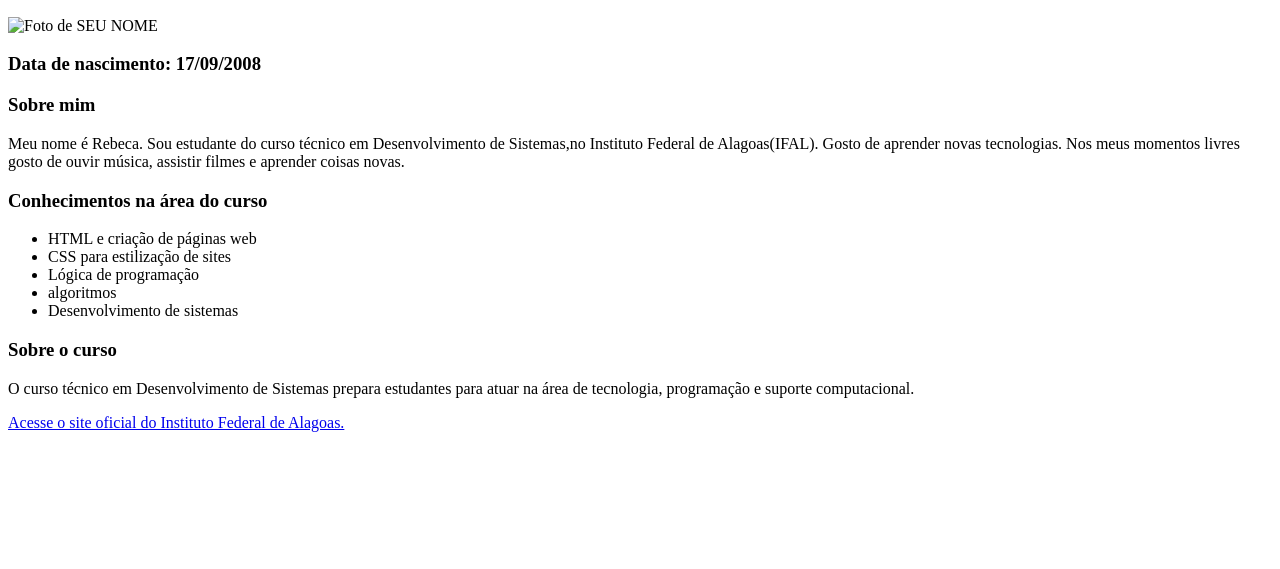
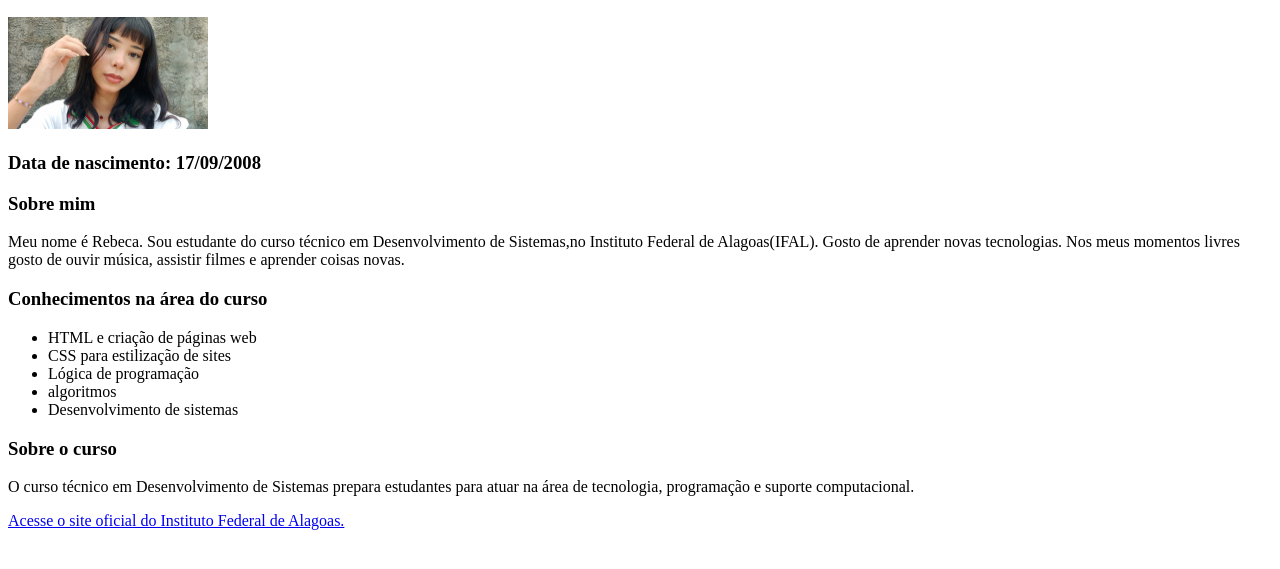
Before and after one commit to rns20-alt/Rebeca-Nascimento.io, a plain HTML site: page index.html in a window 1280 px wide. Shown: the part 157-726 px from the top of the page. Drawn offline with Linux system fonts and the light colour scheme.

Commit message:
Update index.html

```diff
--- a/index.html
+++ b/index.html
@@ -14,7 +14,7 @@
 
         <h2>cursando: Desenvolvimento de Sistemas</h2>
         <h2>serie: 921-C</h2>
-        <img src="minha-foto.jpg" alt="Foto de SEU NOME" width="200">
+        <img src="minha-foto.jpeg" alt="Foto de Rebeca" width="200">
 <h3>Data de nascimento: 17/09/2008
     </header>
 
```
